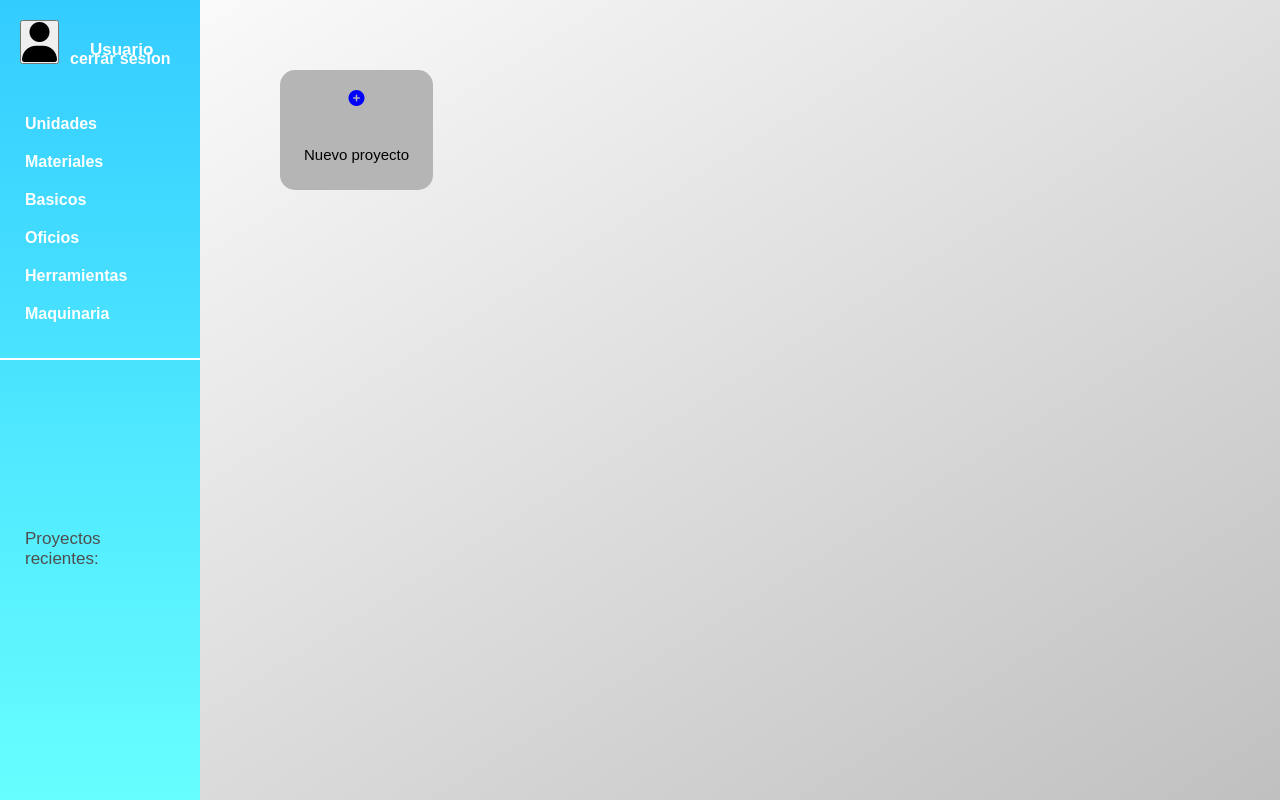
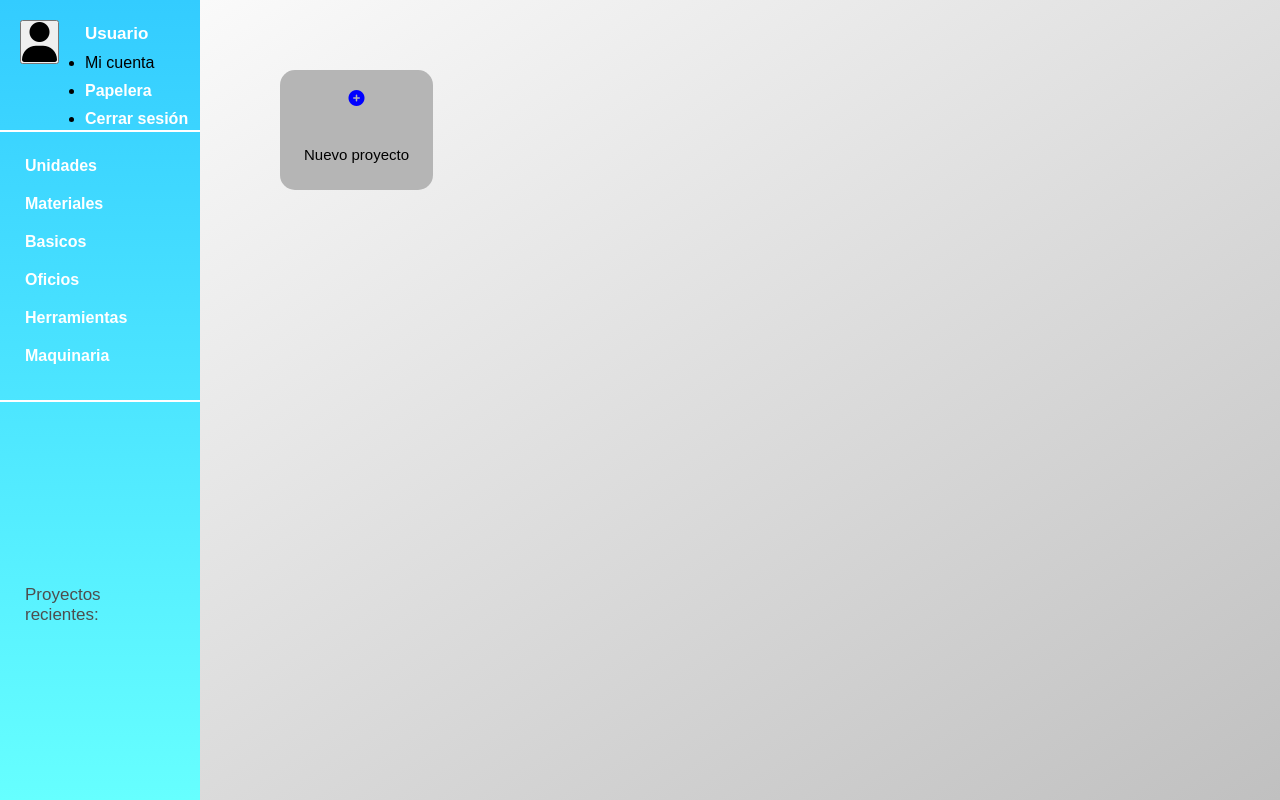
Before and after one commit to friendzone09/SCRBM, a Flask app: page /dashboard in a window 1280 px wide. Run offline with Flask 3, Linux system fonts and the light colour scheme; some libraries are stand-ins or nearby versions.

Commit message:
actualizacion 1.4

```diff
--- a/app/app.py
+++ b/app/app.py
@@ -78,6 +78,11 @@ def registrando_unidad():
 #-------------------------FIN REGISTRO UNIDAD------------------------------------------------------------------
 
 
+@app.route('/papelera')
+def papelera():
+     return render_template('papelera.html')
+
+
 def pagina_no_encontrada(error):
     return render_template('error404.html')
 
--- a/app/static/css/estilos.css
+++ b/app/static/css/estilos.css
@@ -110,20 +110,22 @@
 }
 
 
-.foto_usuario button{
-    color: #EEEEEE;
-}
 
-.nombre_usuario{
-    position: absolute;
-    top: 5%;
-    left: 90px;
-}
 
 .cerrar_sesion{
     position: absolute;
     top: 50px;
     left: 70px;
+}
+
+.usuario_opciones{
+    position: absolute;
+    top: 3%;
+    margin-left: 65px;
+}
+
+.usuario_opciones li{
+    margin-top: 10px;
 }
 
 .opciones_proyecto{
@@ -132,9 +134,10 @@
     display: flex;
     flex-direction: column;
     position: absolute;
-    top: 90px;
+    top: 130px;
     border-bottom:2px solid white ;
     width: 160px;
+    border-top: 2px solid white;
 }
 .opciones_proyecto a{
     padding: 5px;
@@ -150,7 +153,7 @@
 .proyectos_recientes{
     position: absolute;
     padding: 20px;
-    top: 63%;
+    top: 70%;
     width: 160px;
 }
 
@@ -517,6 +520,21 @@
 
 /* FIN ESTILOS MATERIALES */
 
+
+/* INICIO ESTILOS PAPELERA */
+
+
+.body_papelera{
+    height: 100vh;
+    width: 100%;
+    background: linear-gradient(to top left, #33ccff 0%, #66ffff 100%);
+}
+
+/* FIN ESTILOS PAPELERA */
+
+
+
+
 /* Estilos error 404 */
 
 .body_error404{
--- a/app/templates/dashboard.html
+++ b/app/templates/dashboard.html
@@ -17,8 +17,16 @@
         <div class="usuario">
 
              <button class="foto_usuario"><i class="fa-solid fa-user fa-3x"></i></button>
-            <p class="nombre_usuario">Usuario</p>
-            <a href="{{url_for('index')}}" class="cerrar_sesion">cerrar sesion</a>
+             <div class="usuario_opciones">
+                <ul>
+                    <p>Usuario</p>
+                    <li>Mi cuenta</li>
+                    <li><a href="{{url_for('papelera')}}">Papelera</a></li>
+                    <li><a href="{{url_for('index')}}">Cerrar sesión</a></li>
+                 </ul>
+             </div>
+
+
 
         </div>
 
```
Also changed, not shown: app/templates/papelera.html (added, +19 -0 lines).
